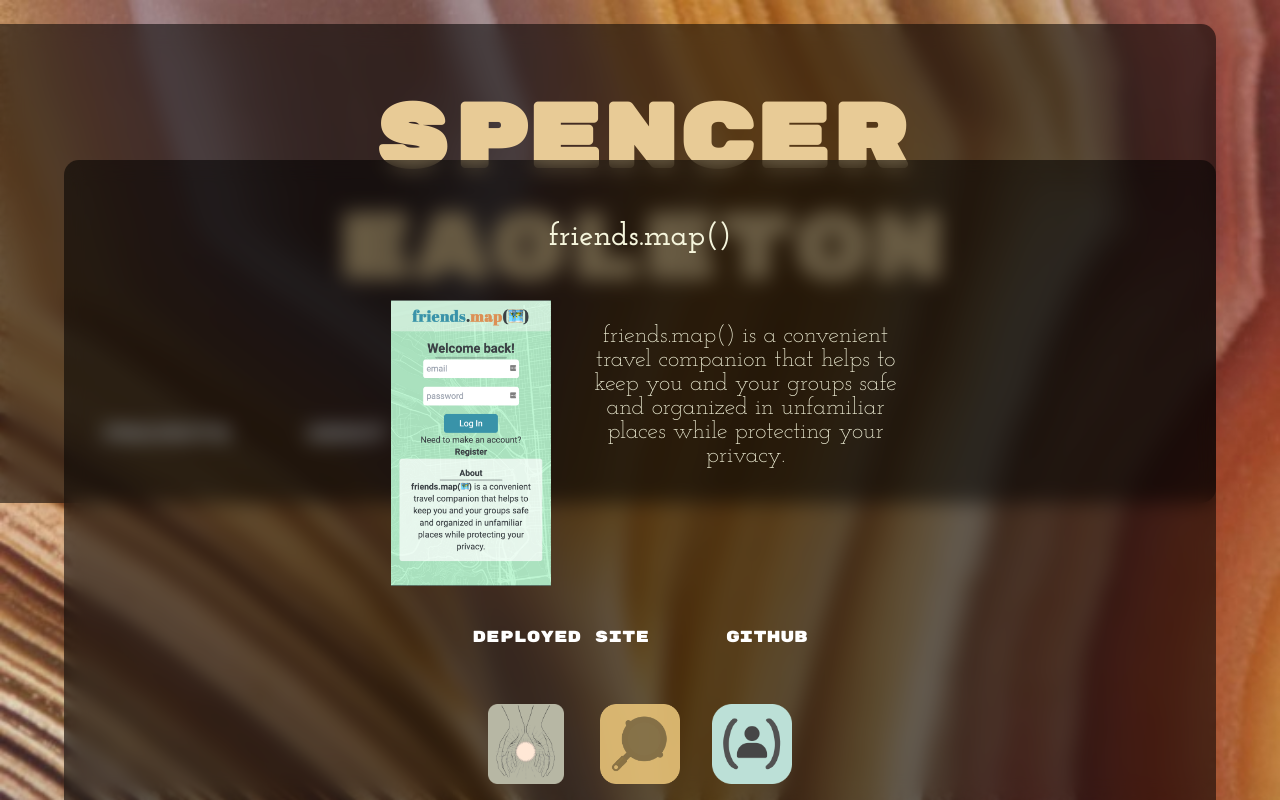
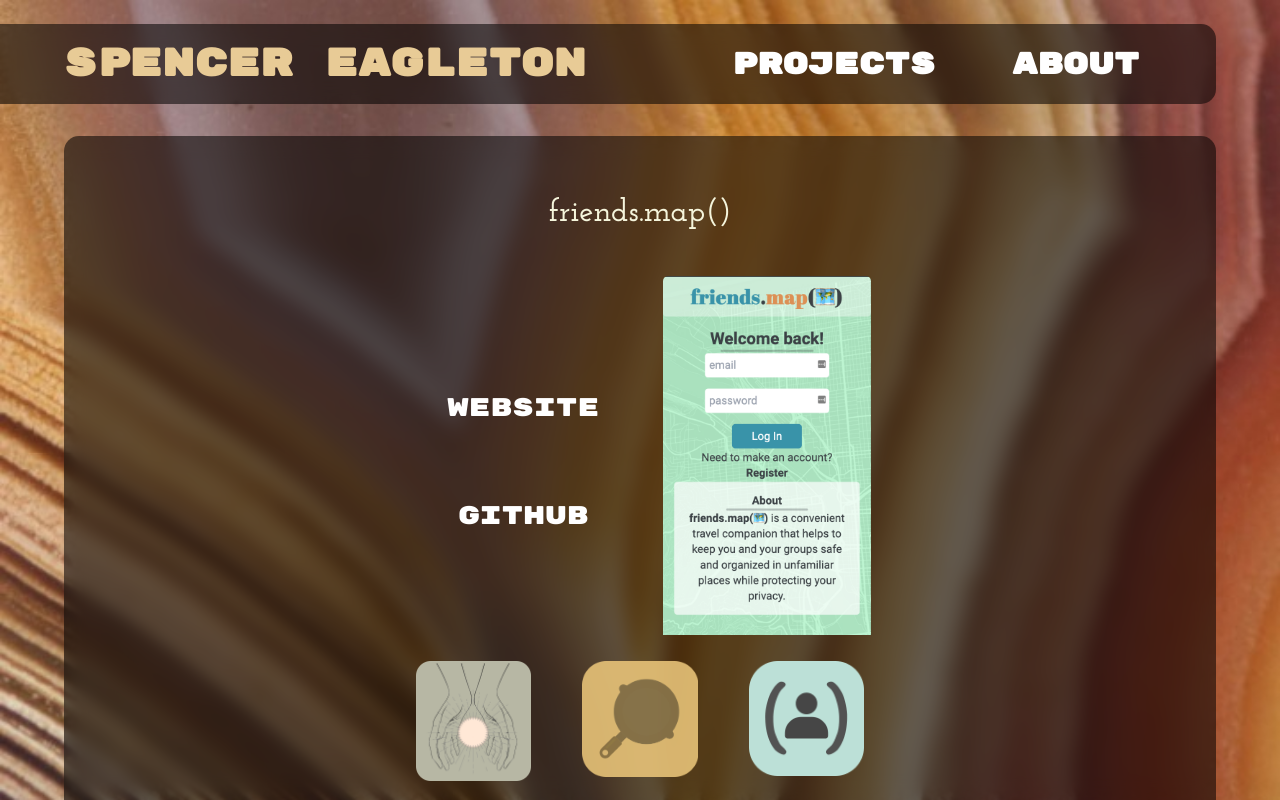
Before and after one commit to spencer-eagleton/portfolio, a React (Create React App) app: page /projects/friends in a window 1280 px wide. Built offline with nearby package versions, Linux system fonts and the light colour scheme; the HTML template or start-up script is replaced by a standard one.

Commit message:
responsive styles

```diff
--- a/src/Components/Header/Header.css
+++ b/src/Components/Header/Header.css
@@ -3,7 +3,7 @@
 
 .header {
   background-color: rgba(0, 0, 0, 0.544);
-  min-height: 10vh;
+  height: 10vh;
   margin-top: 3vh;
   margin-right: 5vw;
   width: 90vw;
@@ -12,6 +12,8 @@
   flex-wrap: wrap;
   justify-content: space-between;
   align-items: center;
+  align-content: center;
+
   position: absolute;
   border-radius: 0 15px 15px 0;
   /* box-shadow: 0px 0px 7px 1px rgba(0, 0, 0, 0.281); */
@@ -21,7 +23,7 @@
 .title {
   color: #e8cb96;
   font-family: "Rubik Mono One", sans-serif;
-  font-size: 7vw;
+  font-size: 3vw;
 
 }
 
@@ -30,6 +32,7 @@ a {
   text-decoration: none;
   font-family: "Rubik Mono One", sans-serif;
   margin: 1vw;
+  font-size: 2vw;
 }
 a:hover {
   color: rgba(218, 218, 218, 0.507);
--- a/src/Views/About/About.css
+++ b/src/Views/About/About.css
@@ -4,7 +4,7 @@
   position: absolute;
   right: 0px;
   background-color: rgba(0, 0, 0, 0.544);
-  width: 90vw;
+  width: 93vw;
   height: 75vh;
   bottom: 5vh;
   border-radius: 15px 0 0 15px;
@@ -17,6 +17,7 @@
   overflow-y: scroll;
   font-family: "Josefin Slab", serif;
   color: bisque;
+  backdrop-filter: blur(10px);
 }
 
 .bio {
--- a/src/Views/Friends/Friends.css
+++ b/src/Views/Friends/Friends.css
@@ -27,9 +27,11 @@ p {
   background-image: url("../../../public/friendshome.png");
   background-size: contain;
   background-repeat: no-repeat;
-  min-width: 10em;
-  height: 18em;
+  min-width: 13em;
+  height: 23.2em;
   margin: 1vw;
+  border-radius: 5px;
+  background-color: black;
 }
 
 .links {
--- a/src/Views/Friends/Friends.jsx
+++ b/src/Views/Friends/Friends.jsx
@@ -23,16 +23,15 @@ export default function Friends() {
     exit="exit">
     <h1>friends.map()</h1>
     <container className="samplecontainer">
+    <div className="links">
+      <a href="https://friends-dot-map.netlify.app/">Website</a>
+      <a href="https://github.com/friends-dot-map">Github</a>
+    </div>
       <div className="friendssample"></div>
       <p>
        friends.map() is a convenient travel companion that helps to keep you and your groups safe and organized in unfamiliar places while protecting your privacy.
       </p>
     </container>
-
-    <div className="links">
-      <a href="https://friends-dot-map.netlify.app/">Deployed Site</a>
-      <a href="https://github.com/friends-dot-map">Github</a>
-    </div>
   </motion.div>
   )
 }
--- a/src/Views/Projects/Projects.css
+++ b/src/Views/Projects/Projects.css
@@ -3,7 +3,7 @@
   bottom: 0px;
   background-color: rgba(0, 0, 0, 0.544);
   width: 90vw;
-  height: 80vh;
+  height: 83vh;
   margin-left: 5vw;
   border-radius: 15px 15px 0 0;
   backdrop-filter: blur(1px);
@@ -40,6 +40,9 @@
 
 .icons {
   display: flex;
+  justify-content: center;
+  max-width: 500px;
+  max-height: 165px;
 }
 
 .resourcerylogo {
--- a/src/Views/Resourery/Resourcery.css
+++ b/src/Views/Resourery/Resourcery.css
@@ -30,10 +30,11 @@ p {
   background-image: url("../../../public/resourcery-gif.gif");
   background-size: contain;
   background-repeat: no-repeat;
-  min-width: 10em;
-  height: 18em;
+  min-width: 13.5em;
+  height: 24em;
   margin: 1vw;
   box-shadow: 0px 0px 7px 1px rgba(0, 0, 0, 0.281);
+  border-radius: 5px;
 
 }
 
--- a/src/Views/Resourery/Resourcery.jsx
+++ b/src/Views/Resourery/Resourcery.jsx
@@ -23,6 +23,10 @@ export default function Resourcery() {
     exit="exit">
       <h1>Resourcery</h1>
       <container className="samplecontainer">
+      <div className="links">
+        <a href="https://resourcery-resourcery.netlify.app/">Website</a>
+        <a href="https://github.com/resourcery-final-project">Github</a>
+      </div>
         <div className="resourcerysample"></div>
         <p>
           Resourcery is a mutual-aid web app that enables people to support
@@ -34,10 +38,6 @@ export default function Resourcery() {
         </p>
       </container>
 
-      <div className="links">
-        <a href="https://resourcery-resourcery.netlify.app/">Deployed Site</a>
-        <a href="https://github.com/resourcery-final-project">Github</a>
-      </div>
     </motion.div>
   );
 }
--- a/src/Views/Yahfood/Yahfood.css
+++ b/src/Views/Yahfood/Yahfood.css
@@ -13,6 +13,7 @@
   align-items: center;
   justify-content: center;
   margin: 1vw;
+  height: 50vh;
 }
 
 p {
@@ -27,16 +28,13 @@ p {
   background-image: url("../../../public/yahfoodgif.gif");
   background-size: contain;
   background-repeat: no-repeat;
-  min-width: 10em;
-  height: 18em;
+  min-width: 14em;
+  height: 24em;
   margin: 1vw;
-
+  border-radius: 5px;
 }
 
 .links {
-    margin: 1vw;
-}
-
-a {
-    margin: 3vw;
-}
+  display: flex;
+  flex-direction: column;
+ }
--- a/src/Views/Yahfood/Yahfood.jsx
+++ b/src/Views/Yahfood/Yahfood.jsx
@@ -24,6 +24,10 @@ export default function Yahfood() {
     exit="exit">
       <h1>Yahfood</h1>
       <container className="samplecontainer">
+      <div className="links">
+        <a href="https://hopeful-curie-14d366.netlify.app/">Website</a>
+        <a href="https://github.com/Yah-food">Github</a>
+      </div>
         <div className="yahfoodsample"></div>
         <p>
           Yah-Food is a fun, simple, and creative app that helps the user
@@ -34,10 +38,6 @@ export default function Yahfood() {
         </p>
       </container>
 
-      <div className="links">
-        <a href="https://hopeful-curie-14d366.netlify.app/">Deployed Site</a>
-        <a href="https://github.com/Yah-food">Github</a>
-      </div>
     </motion.div>
   );
 }
```
Also changed, not shown: public/orange-agate.jpeg (added).
